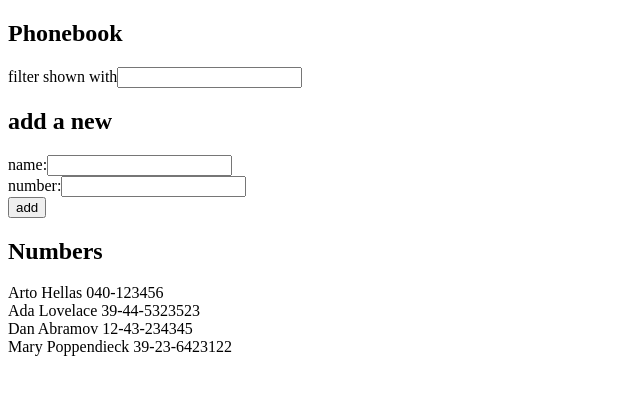
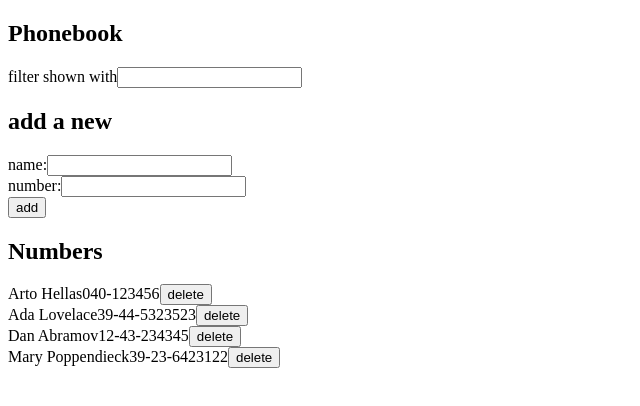
Before and after one commit to EemiK/Part2, a React (Create React App) app in the folder phonebook/: page / in a window 1280 px wide. Shown: the top 406 px of the page, without its empty margins (0-640 px from the left). Built offline with nearby package versions, Linux system fonts and the light colour scheme; data requests are answered from the project's data file.

Commit message:
test commit

```diff
--- a/phonebook/src/components/Person.js
+++ b/phonebook/src/components/Person.js
@@ -1,6 +1,10 @@
-const Person = ({ person }) => {
+const Person = ({ person, deletePerson }) => {
     return (
-        <div>{person.name} {person.number}</div>
+        <div>
+            {person.name}
+            {person.number}
+            <button onClick={deletePerson}>delete</button>
+        </div>
     )
 }
 
--- a/phonebook/src/services/persons.js
+++ b/phonebook/src/services/persons.js
@@ -13,9 +13,9 @@ const create = newObject => {
     return request.then(response => response.data)
 }
 
-const update = (id, newObject) => {
-    const request = axios.put(`${baseUrl}/${id}`, newObject)
+const deletePerson = id => {
+    const request = axios.delete(`${baseUrl}/${id}`)
     return request.then(response => response.data)
 }
 
-export default { getAll, create, update }
+export default { getAll, create, deletePerson }
```
